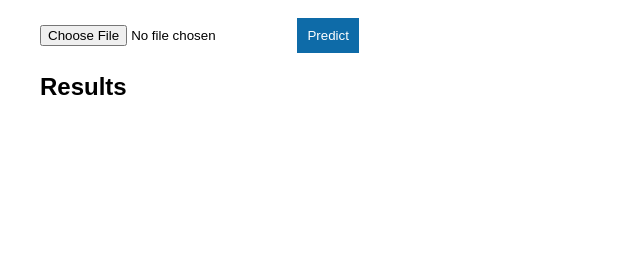
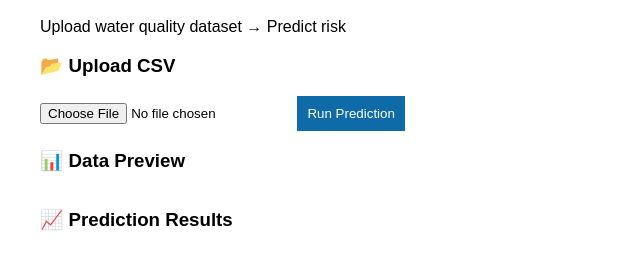
Before and after one commit to Ariel-CPP/shrimp-risk-intelligence-system, a plain HTML site: page frontend/index.html in a window 1280 px wide. Shown: the part 81-350 px from the top of the page, without its empty margins (0-640 px from the left). Drawn offline with Linux system fonts and the light colour scheme.

Commit message:
Enhance index.html with upload and preview features
Added upload section, data preview, and results display.

```diff
--- a/frontend/index.html
+++ b/frontend/index.html
@@ -6,13 +6,31 @@
 </head>
 <body>
 
-<h1>🦐 Shrimp Risk Intelligence System</h1>
+<div class="container">
 
-<input type="file" id="fileInput">
-<button onclick="uploadFile()">Predict</button>
+    <h1>🦐 Shrimp Risk Intelligence System</h1>
+    <p>Upload water quality dataset → Predict risk</p>
 
-<h2>Results</h2>
-<pre id="output"></pre>
+    <!-- Upload Section -->
+    <div class="card">
+        <h3>📂 Upload CSV</h3>
+        <input type="file" id="fileInput" accept=".csv">
+        <button onclick="uploadFile()">Run Prediction</button>
+    </div>
+
+    <!-- Preview -->
+    <div class="card">
+        <h3>📊 Data Preview</h3>
+        <table id="previewTable"></table>
+    </div>
+
+    <!-- Results -->
+    <div class="card">
+        <h3>📈 Prediction Results</h3>
+        <table id="resultTable"></table>
+    </div>
+
+</div>
 
 <script src="script.js"></script>
 
```
